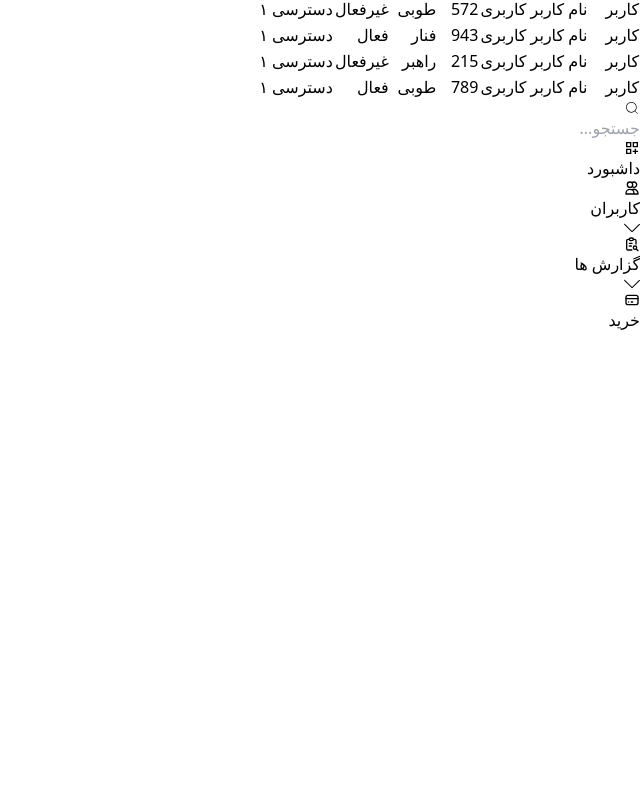
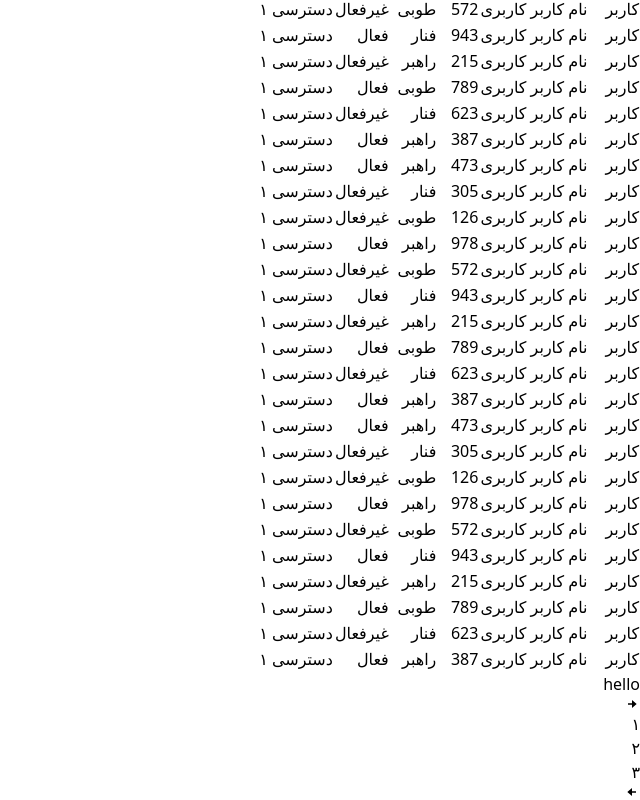
Before and after one commit to Frontest/Frontest, a React (Vite) app: page / in a window 1280 px wide. Shown: the part 278-1078 px from the top of the page, without its empty margins (640-1280 px from the left). Before the commit the page ends 800 px from the top, so only its background shows below. Built offline with nearby package versions, Linux system fonts and the light colour scheme.

Commit message:
pagination ui

```diff
--- a/src/App.jsx
+++ b/src/App.jsx
@@ -1,12 +1,13 @@
 import { useState } from "react";
 import Main from "./components/layout/Main";
 import SideBar from "./components/layout/SideBar";
+import "./lib/textHelpers";
 
 const App = () => {
   const [searchValue, setSearchValue] = useState("");
   return (
     <div dir="rtl" className="flex h-screen flex-row-reverse font-[vazir]">
-      <Main searchValue={searchValue}/>
+      <Main searchValue={searchValue} />
       <SideBar onSearchValueChange={setSearchValue} />
     </div>
   );
--- /dev/null
+++ b/src/components/Table/Pagination.jsx
@@ -0,0 +1,60 @@
+import { useState } from "react";
+import { BiSolidLeftArrowAlt, BiSolidRightArrowAlt } from "react-icons/bi";
+const Pagination = ({ pagesNumber, currentPage, pageChanger }) => {
+  return (
+    <div className="flex ">
+      <div
+        className={`mx-[5px] flex h-[30px] w-[30px] cursor-pointer items-center justify-center rounded-xl border border-black text-[20px] ${
+          currentPage === 1 &&
+          " cursor-not-allowed border-[#d4d4d4] text-[#d4d4d4]"
+        }`}
+        onClick={(e) => {
+          if (currentPage !== 1) {
+            pageChanger(currentPage - 1);
+          }
+        }}
+      >
+        <BiSolidRightArrowAlt />
+      </div>
+      {summerizePages(pagesNumber).map((pageLabel, i) => {
+        return (
+          <div
+            className={`mx-[5px] flex h-[30px] w-[30px] cursor-pointer items-center justify-center rounded-xl border border-black ${
+              i + 1 === currentPage && "border-none bg-[#219ebc] text-white"
+            }`}
+          >
+            {pageLabel}
+          </div>
+        );
+      })}
+      <div
+        className={`mx-[5px] flex h-[30px] w-[30px] cursor-pointer items-center justify-center rounded-xl border border-black text-[20px] ${
+          currentPage === pagesNumber &&
+          " cursor-not-allowed border-[#d4d4d4] text-[#d4d4d4]"
+        }`}
+        onClick={(e) => {
+          if (currentPage !== pagesNumber) {
+            pageChanger(currentPage + 1);
+          }
+        }}
+      >
+        <BiSolidLeftArrowAlt />
+      </div>
+    </div>
+  );
+};
+export default Pagination;
+
+function summerizePages(pagesNumber) {
+  const array = arrayMaker(pagesNumber).map((number) =>
+    String(number).latin2Persian()
+  );
+  if (array.length < 5) {
+    return array;
+  } else {
+    return [...array.slice(0, 2), "...", ...array.slice(-2)];
+  }
+}
+function arrayMaker(length) {
+  return new Array(length).fill(0).map((_, i) => i + 1);
+}
--- a/src/components/Table/Table.jsx
+++ b/src/components/Table/Table.jsx
@@ -3,32 +3,20 @@ import {
   useFilters,
   usePagination,
   useGlobalFilter,
+  useSortBy,
 } from "react-table";
 import { useSearch } from "../../context/SearchContext";
-import { useEffect } from "react";
+import { useEffect, useState } from "react";
+import Pagination from "./Pagination";
 const Table = ({ data, columns }) => {
+  const [pageNumber, setPageNumber] = useState(1);
   const { searchValue } = useSearch();
-
-  const filterTypes = {
-    text: (rows, id, filterValue) => {
-      return rows.filter((row) => {
-        const rowValue = row.values[id];
-        return rowValue !== undefined
-          ? String(rowValue)
-              .toLowerCase()
-              .startsWith(String(filterValue).toLowerCase())
-          : true;
-      });
-    },
-  };
-
   const {
     getTableProps,
     getTableBodyProps,
     headerGroups,
     rows,
     prepareRow,
-    state,
     setGlobalFilter,
   } = useTable(
     { columns, data, filterTypes, initialState: { pageIndex: 0 } },
@@ -41,6 +29,7 @@ const Table = ({ data, columns }) => {
     setGlobalFilter(searchValue);
   }, [searchValue]);
   return (
+    <>
       <table className="block w-full " {...getTableProps()}>
         <thead className="block border-y-2 px-[40px] text-[15px]">
           {headerGroups.map((headerGroup) => (
@@ -68,7 +57,10 @@ const Table = ({ data, columns }) => {
                 className="my-[10px] flex items-center rounded-md bg-[#f2f2f2] px-[40px] py-[5px] "
               >
                 {row.cells.map((cell) => (
-                <td {...cell.getCellProps()} className="w-[100%]  text-right ">
+                  <td
+                    {...cell.getCellProps()}
+                    className="w-[100%]  text-right "
+                  >
                     {cell.render("Cell")}
                   </td>
                 ))}
@@ -77,6 +69,28 @@ const Table = ({ data, columns }) => {
           })}
         </tbody>
       </table>
+      <div className="footer mt-[70px] flex w-full items-center justify-between bg-white px-[50px]">
+        <span>hello</span>
+        <Pagination
+          pagesNumber={3}
+          // pagesNumber={data.length}
+          currentPage={pageNumber}
+          pageChanger={setPageNumber}
+        />
+      </div>
+    </>
   );
 };
 export default Table;
+const filterTypes = {
+  text: (rows, id, filterValue) => {
+    return rows.filter((row) => {
+      const rowValue = row.values[id];
+      return rowValue !== undefined
+        ? String(rowValue)
+            .toLowerCase()
+            .startsWith(String(filterValue).toLowerCase())
+        : true;
+    });
+  },
+};
--- a/src/components/Table/TableSection.jsx
+++ b/src/components/Table/TableSection.jsx
@@ -1,6 +1,4 @@
 import { useEffect, useMemo, useState } from "react";
-// import UsersData from "../../../mockData.json";
-import { useTable } from "react-table";
 import Table from "./Table";
 import Status from "./Status";
 
@@ -21,8 +19,8 @@ const TableSection = () => {
         Header: "سطح دسترسی",
         accessor: "access",
         Cell: ({ cell: { value } }) => (
-          <div className="h-[30px] rounded-full bg-[#0096c7] text-white flex items-center justify-center">
-            {value}{" "}
+          <div className="flex h-[30px] items-center justify-center rounded-full bg-[#0096c7] text-white">
+            {value}
           </div>
         ),
       },
@@ -34,7 +32,7 @@ const TableSection = () => {
     async function main() {
       const response = await fetch("/mockData.json");
       const data = await response.json();
-      setUsersData(data.slice(0, 8));
+      setUsersData(data);
     }
     main();
   }, []);
--- /dev/null
+++ b/src/lib/textHelpers.js
@@ -0,0 +1,37 @@
+String.prototype.latin2Persian = function () {
+  const latinNumbers = ["0", "1", "2", "3", "4", "5", "6", "7", "8", "9"];
+  const persianNumbers = ["۰", "۱", "۲", "۳", "۴", "۵", "۶", "۷", "۸", "۹"];
+  let result = "";
+
+  for (let i = 0; i < this.length; i++) {
+    const char = this.charAt(i);
+    const index = latinNumbers.indexOf(char);
+
+    if (index !== -1) {
+      result += persianNumbers[index];
+    } else {
+      result += char;
+    }
+  }
+
+  return result;
+};
+
+String.prototype.persian2Latin = function () {
+  const persianNumbers = ["۰", "۱", "۲", "۳", "۴", "۵", "۶", "۷", "۸", "۹"];
+  const latinNumbers = ["0", "1", "2", "3", "4", "5", "6", "7", "8", "9"];
+  let result = "";
+
+  for (let i = 0; i < this.length; i++) {
+    const char = this.charAt(i);
+    const index = persianNumbers.indexOf(char);
+
+    if (index !== -1) {
+      result += latinNumbers[index];
+    } else {
+      result += char;
+    }
+  }
+
+  return result;
+};
--- a/src/main.jsx
+++ b/src/main.jsx
@@ -3,24 +3,7 @@ import App from "./App.jsx";
 import "./index.css";
 import { SearchContextProvider } from "./context/SearchContext.jsx";
 
-String.prototype.latin2Persian = function () {
-  const latinNumbers = ["0", "1", "2", "3", "4", "5", "6", "7", "8", "9"];
-  const persianNumbers = ["۰", "۱", "۲", "۳", "۴", "۵", "۶", "۷", "۸", "۹"];
-  let result = "";
 
-  for (let i = 0; i < this.length; i++) {
-    const char = this.charAt(i);
-    const index = latinNumbers.indexOf(char);
-
-    if (index !== -1) {
-      result += persianNumbers[index];
-    } else {
-      result += char;
-    }
-  }
-
-  return result;
-};
 
 ReactDOM.createRoot(document.getElementById("root")).render(
   <>
```
Lines whose indentation alone changed are shown as unchanged.
